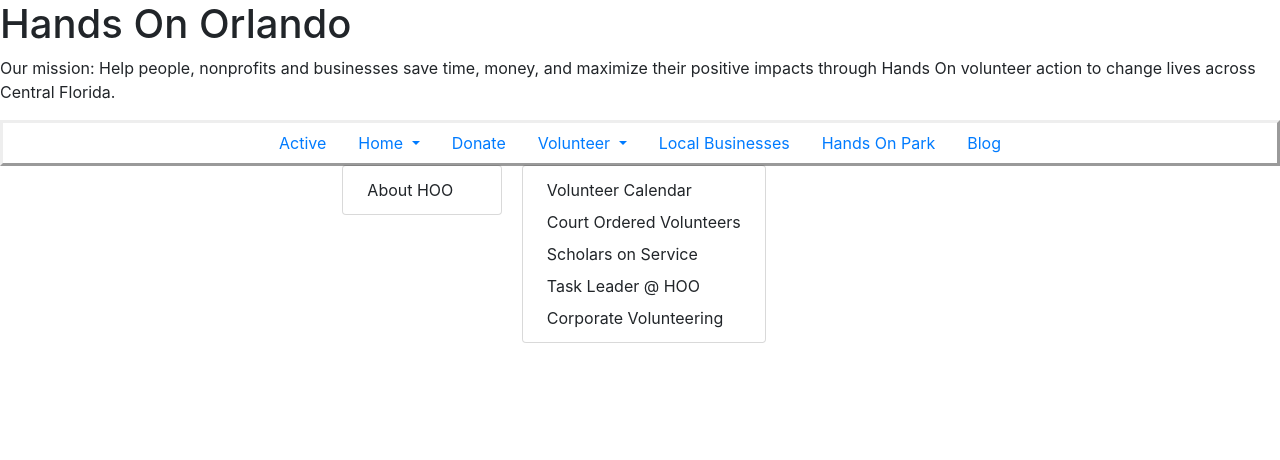
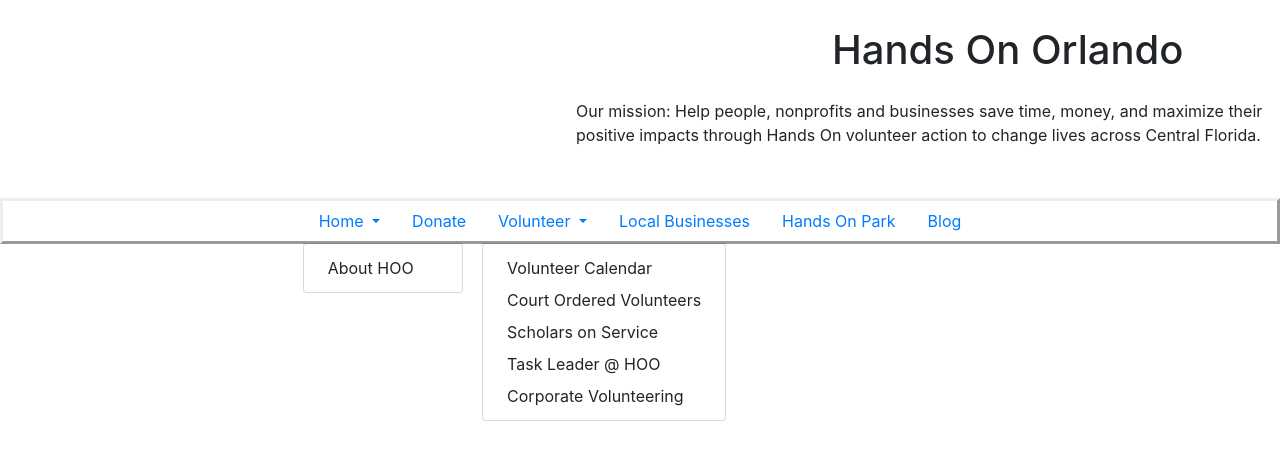
Before and after one commit to khrisvelas486/Group-3-Final-Project, a plain HTML site: page index.html in a window 1280 px wide. Drawn offline with nearby package versions, Linux system fonts and the light colour scheme.

Commit message:
Update
Nav changes and margining for top header

```diff
--- a/css/style.css
+++ b/css/style.css
@@ -3,6 +3,13 @@
 }
 .justify-content-center {
     border-style: outset;
-    color: yellow;
+}
 
+h1 {
+    margin: 2%;
+    margin-left: 65%;
 }
+.mission-Statement {
+    margin-left: 45%;
+    margin-bottom: 4%;
+}
--- a/index.html
+++ b/index.html
@@ -6,13 +6,13 @@
         <link href="css/style.css" rel=" stylesheet" type="text/css">
     </head>
     <body>
-        <h1> Hands On Orlando </h1>
-            <p>Our mission: Help people, nonprofits and businesses save time, money, and maximize their positive impacts through Hands On volunteer action to change lives across Central Florida.
+    <section class="top-Header">
+        <h1> Hands On Orlando
+        </h1>
+            <p class="mission-Statement">Our mission: Help people, nonprofits and businesses save time, money, and maximize their positive impacts through Hands On volunteer action to change lives across Central Florida.
             </p>
+    </section>
             <ul class="nav justify-content-center">
-                <li class="nav-item">
-                  <a class="nav-link active" aria-current="page" href="#">Active</a>
-                </li>
                 <li class="nav-item dropdown">
                     <a class="nav-link dropdown-toggle" href="#" role="button" data-bs-toggle="dropdown" aria-expanded="false">
                       Home
```
Also changed, not shown: images/Corporate Volunteeriing.png (added), images/Hands On Park.png (added), images/Local Businesses.png (added), images/Volunteer Opprotunities.png (added), images/hoo_logo.png (added), images/image 401.png (added), images/image 402.png (added), images/image 403.png (added), images/image 404.png (added), images/image 405.png (added), images/image 406.png (added), images/image 407.png (added), 5 other files.
